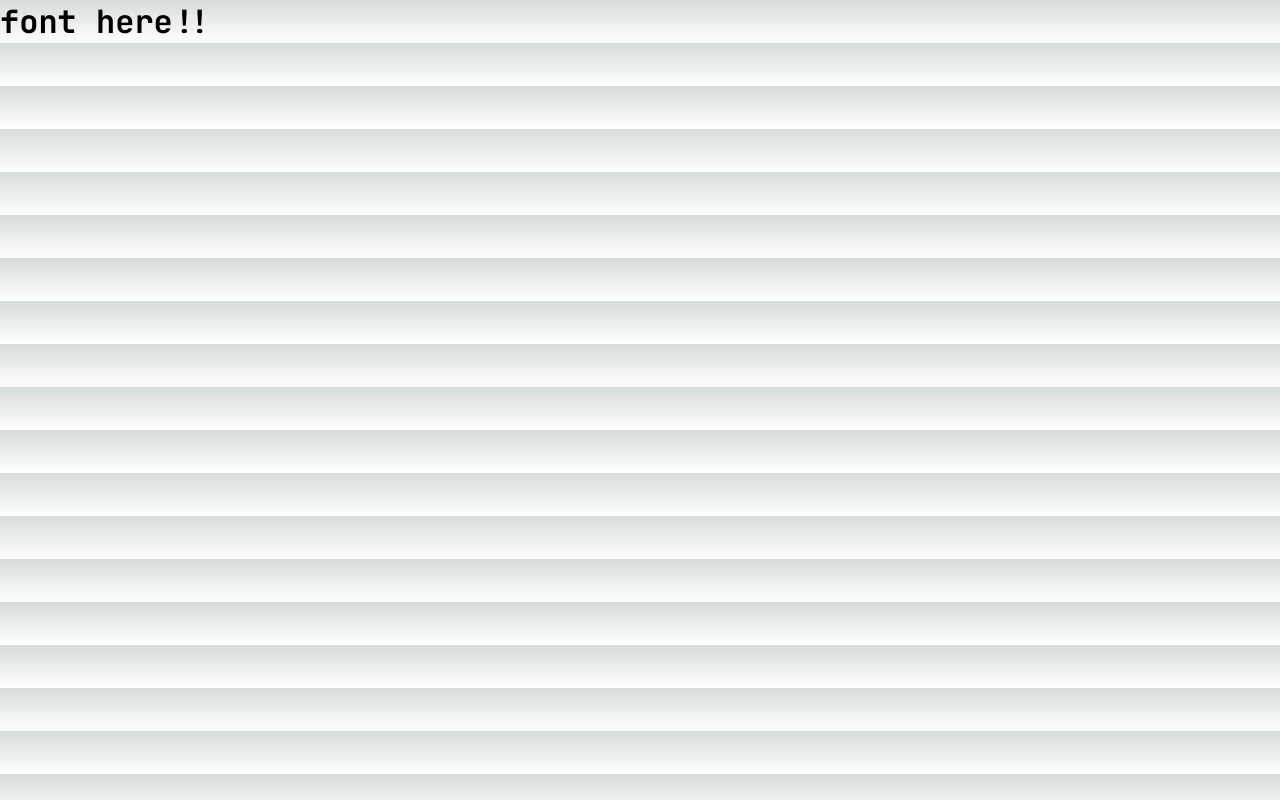
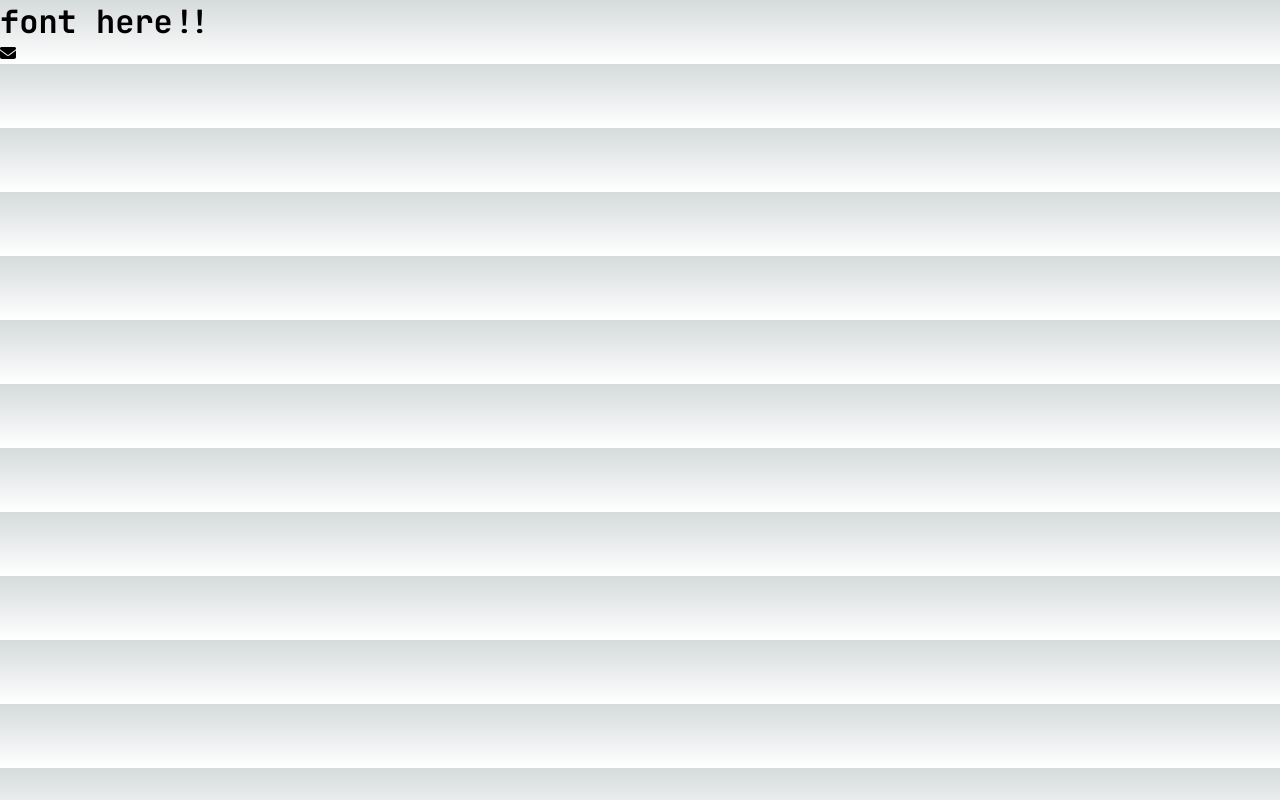
Before and after one commit to BlueFish01/CloudDevProject-FE, a Next.js app in the folder cloud-dev-project/: page / in a window 1280 px wide. Built offline with nearby package versions, Linux system fonts and the light colour scheme.

Commit message:
add fontawsome to the project

```diff
--- a/cloud-dev-project/package.json
+++ b/cloud-dev-project/package.json
@@ -11,12 +11,18 @@
   "dependencies": {
     "@emotion/react": "^11.11.1",
     "@emotion/styled": "^11.11.0",
+    "@fortawesome/fontawesome-svg-core": "^6.4.2",
+    "@fortawesome/free-brands-svg-icons": "^6.4.2",
+    "@fortawesome/free-regular-svg-icons": "^6.4.2",
+    "@fortawesome/free-solid-svg-icons": "^6.4.2",
+    "@fortawesome/react-fontawesome": "^0.2.0",
     "@mui/material": "^5.14.6",
     "@types/node": "20.5.6",
     "@types/react": "18.2.21",
     "@types/react-dom": "18.2.7",
     "eslint": "8.48.0",
     "eslint-config-next": "13.4.19",
+    "free-regular-svg-icons": "link:@fortawesome/free-solid-svg-icons,@fortawesome/free-regular-svg-icons",
     "next": "13.4.19",
     "react": "18.2.0",
     "react-dom": "18.2.0",
--- a/cloud-dev-project/src/app/page.tsx
+++ b/cloud-dev-project/src/app/page.tsx
@@ -1,8 +1,13 @@
+import { FontAwesomeIcon } from "@fortawesome/react-fontawesome";
+import { faEnvelope } from "@fortawesome/free-solid-svg-icons";
+
 function page() {
-
-  return(
-    <h1>font here!!</h1>
+  return (
+    <div>
+      <h1>font here!!</h1>
+      <FontAwesomeIcon icon={faEnvelope} />
+    </div>
   );
 }
 
-export default page
+export default page;
```
Also changed, not shown: 2 other files (tests, documents, lock files or other folders).
